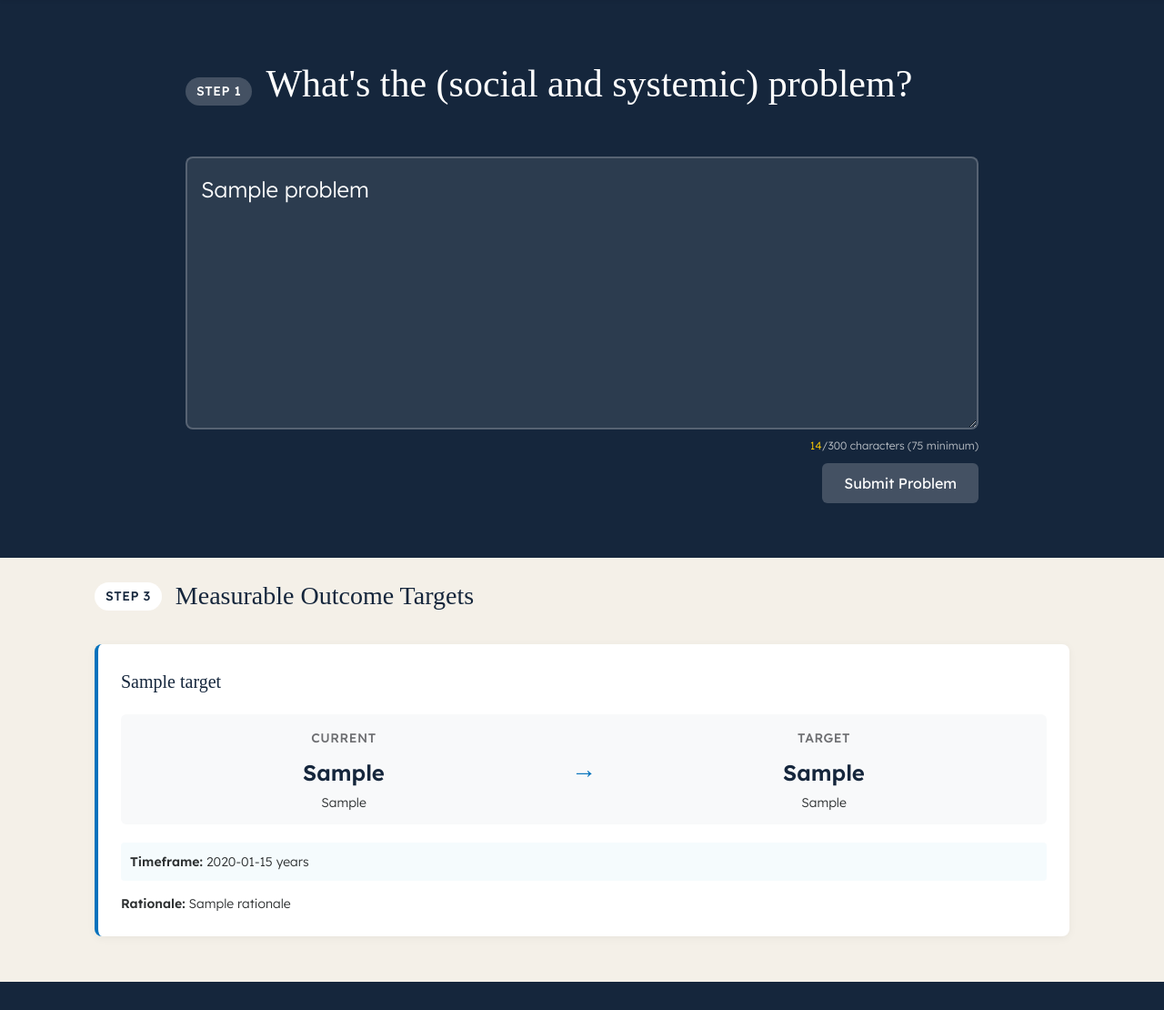
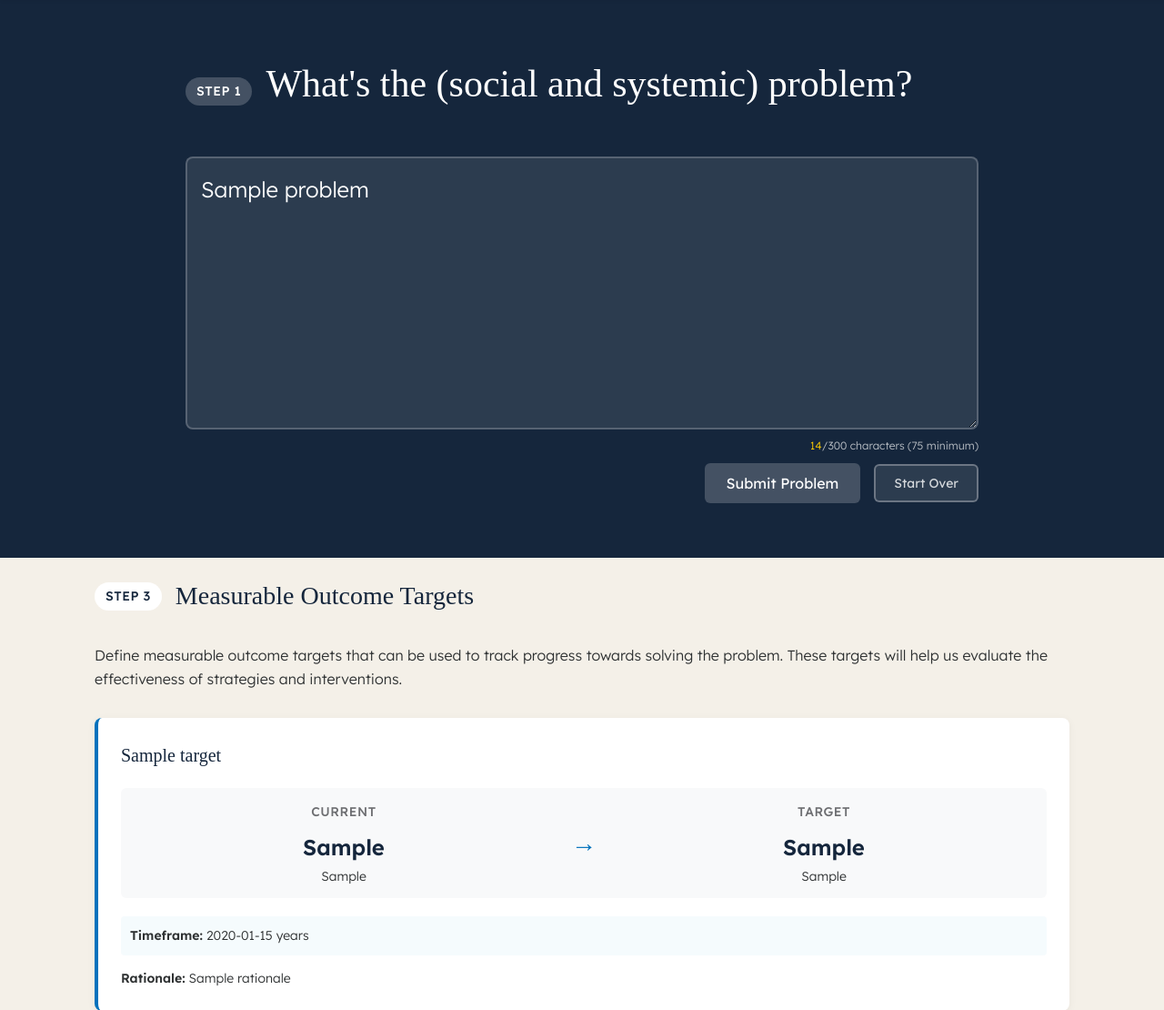
Before and after one commit to joeheapy/EvoSocialThree, a Flask app: template templates/index.html in a window 1280 px wide. Shown: the part 79-1189 px from the top of the page at 91% size. Before the commit the page ends 1158 px from the top, so only its background shows below. Run offline with Flask 3, Linux system fonts and the light colour scheme; the template is opened without the code that fills it: most values are stand-ins (such as "Sample title", 1, 10 or a date in 2020).

Commit message:
Fixed analysis button issues

```diff
--- a/main.py
+++ b/main.py
@@ -48,6 +48,25 @@ def submit_problem():
 
         # Redirect to the home page to display the form results
         return redirect(url_for('hello_world'))
+
+@app.route('/reset', methods=['POST'])
+def reset_app():
+    """Reset the entire application to initial state"""
+    print("\n--- RESETTING APPLICATION ---")
+
+    # Reset all results to initial state
+    results['problem'] = DEFAULT_PROBLEM_TEXT
+    results['problem_submitted'] = False
+    results['actors_table'] = None
+    results['actors_table_error'] = False
+    results['outcome_targets'] = None
+    results['outcome_targets_error'] = False
+
+    print("Application reset to initial state")
+    print("--------------------------------\n")
+
+    # Redirect to home page
+    return redirect(url_for('hello_world'))
 
 @app.route('/analyze_actors', methods=['POST'])
 def analyze_actors():
--- a/static/css/style.css
+++ b/static/css/style.css
@@ -185,6 +185,40 @@ p {
   justify-content: flex-end;
   align-items: center;
   margin-top: 30px;
+}
+
+.form-buttons {
+  display: flex;
+  gap: 15px;
+  align-items: center;
+}
+
+.reset-form {
+  margin: 0;
+}
+
+.reset-button {
+  background-color: rgba(255, 255, 255, 0.1);
+  color: rgba(255, 255, 255, 0.8);
+  border: 2px solid rgba(255, 255, 255, 0.3);
+  padding: 10px 20px;
+  font-family: 'Lexend', sans-serif;
+  font-size: 14px;
+  font-weight: 400;
+  border-radius: 6px;
+  cursor: pointer;
+  transition: all 0.3s;
+  min-width: auto;
+}
+
+.reset-button:hover {
+  background-color: rgba(255, 255, 255, 0.2);
+  border-color: rgba(255, 255, 255, 0.5);
+  color: white;
+}
+
+.reset-button:active {
+  background-color: rgba(255, 255, 255, 0.3);
 }
 
 /* Step heading and label styles */
@@ -407,7 +441,7 @@ p {
 /* Analysis Button Styles */
 .analysis-trigger {
   margin: 20px 0;
-  text-align: center;
+  text-align: right;
 }
 
 .analysis-trigger.next-step {
@@ -507,4 +541,15 @@ p {
   .target-to {
     width: 100%;
   }
+
+  .form-buttons {
+    flex-direction: column;
+    gap: 10px;
+    width: 100%;
+  }
+
+  .hero .analysis-button,
+  .reset-button {
+    width: 100%;
+  }
 }
--- a/templates/components/actors_table.html
+++ b/templates/components/actors_table.html
@@ -36,12 +36,6 @@
   </table>
 </div>
 
-<!-- Show button to trigger outcome targets analysis -->
-<div class="analysis-trigger next-step">
-  {% set action_url = url_for('analyze_outcome_targets') %} {% set button_text =
-  'Analyze Outcome Targets' %} {% set disabled = false %} {% include
-  'components/analysis_button.html' %}
-</div>
 {% elif results.actors_table_error %}
 <div class="actors-table-container error">
   <p>Could not retrieve actor information at this time.</p>
--- a/templates/components/input_form.html
+++ b/templates/components/input_form.html
@@ -22,7 +22,17 @@
         </div>
       </div>
       <div class="form-footer">
-        <button type="submit" class="analysis-button">Submit Problem</button>
+        <div class="form-buttons">
+          <button type="submit" class="analysis-button">Submit Problem</button>
+          <form
+            method="POST"
+            action="/reset"
+            class="reset-form"
+            style="display: inline"
+          >
+            <button type="submit" class="reset-button">Start Over</button>
+          </form>
+        </div>
       </div>
     </form>
   </div>
--- a/templates/index.html
+++ b/templates/index.html
@@ -39,6 +39,14 @@
           <span class="step-label-light">Step 2</span>
           <h2>Key Organisations &amp; Actors</h2>
         </div>
+        <div>
+          <p class="step-description">
+            Identify the key organisations and actors involved in the problem.
+            This analysis will help us understand who can contribute to solving
+            the problem and how they can be engaged.
+          </p>
+        </div>
+
         {% include 'components/actors_table.html' %}
       </section>
       {% endif %}
@@ -50,6 +58,13 @@
           <span class="step-label-light">Step 3</span>
           <h2>Measurable Outcome Targets</h2>
         </div>
+        <div>
+          <p class="step-description">
+            Define measurable outcome targets that can be used to track progress
+            towards solving the problem. These targets will help us evaluate the
+            effectiveness of strategies and interventions.
+          </p>
+        </div>
         {% include 'components/outcome_targets.html' %}
       </section>
       {% endif %}
```
